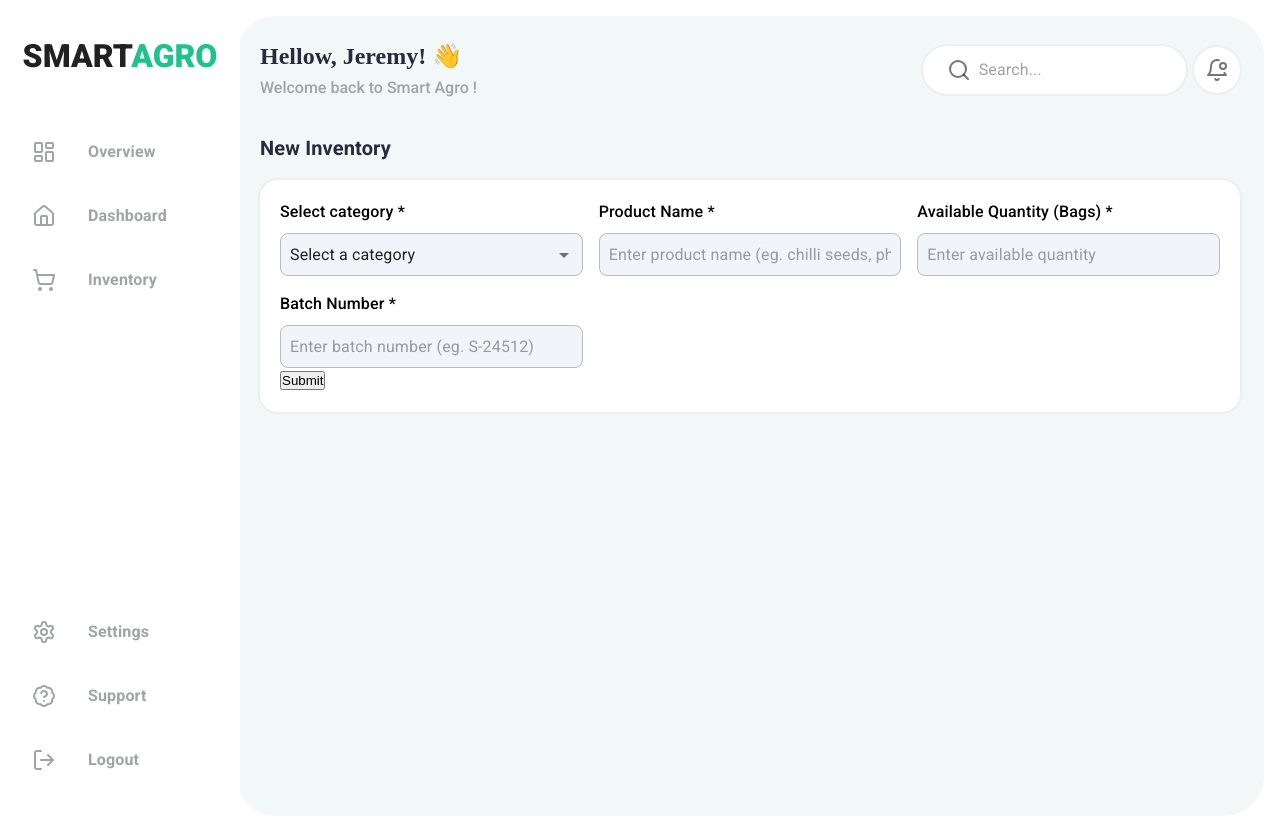
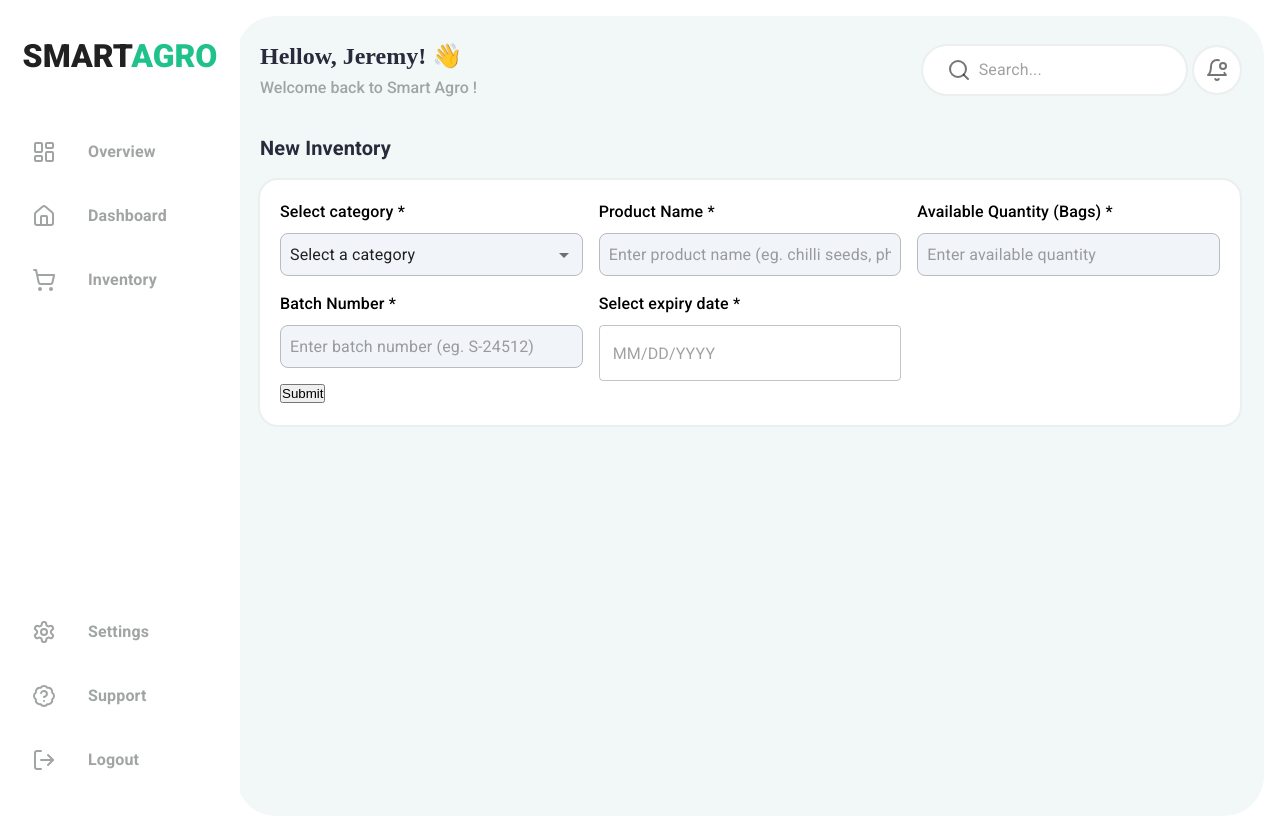
Before and after one commit to SambhajiShinde1234/saas-web-application-smart-agro, a React (Vite) app: page /inventory/new in a window 1280 px wide. Built offline with nearby package versions, Linux system fonts and the light colour scheme.

Commit message:
added reusable date picker component

```diff
--- a/package.json
+++ b/package.json
@@ -18,7 +18,9 @@
     "@emotion/styled": "^11.13.0",
     "@hookform/resolvers": "^3.9.1",
     "@mui/material": "^6.1.7",
+    "@mui/x-date-pickers": "^7.22.3",
     "axios": "^1.7.7",
+    "dayjs": "^1.11.13",
     "react": "^18.3.1",
     "react-dom": "^18.3.1",
     "react-hook-form": "^7.53.2",
--- /dev/null
+++ b/src/components/ui/DxDatePicker.jsx
@@ -0,0 +1,56 @@
+/* eslint-disable react/prop-types */
+import { Controller } from 'react-hook-form';
+import { DatePicker } from '@mui/x-date-pickers';
+import { LocalizationProvider } from '@mui/x-date-pickers/LocalizationProvider';
+import { AdapterDayjs } from '@mui/x-date-pickers/AdapterDayjs';
+import { TextField } from '@mui/material';
+import {
+  StyledFormControl,
+  StyledFormHelperText,
+  TextFieldsWrapper,
+  StyledLabel,
+} from '../styled/styled';
+
+const DxDatePicker = ({
+  name,
+  label,
+  control,
+  errorMessage,
+  required,
+  ...props
+}) => {
+  return (
+    <Controller
+      name={name}
+      control={control}
+      render={({ field }) => (
+        <TextFieldsWrapper>
+          <StyledLabel htmlFor={name}>
+            {label} {required && <span>*</span>}
+          </StyledLabel>
+          <StyledFormControl error={!!errorMessage}>
+            <LocalizationProvider dateAdapter={AdapterDayjs}>
+              <DatePicker
+                {...field}
+                {...props}
+                renderInput={(params) => (
+                  <TextField
+                    {...params}
+                    error={!!errorMessage}
+                    helperText={errorMessage}
+                    variant="outlined"
+                  />
+                )}
+              />
+            </LocalizationProvider>
+            {errorMessage && (
+              <StyledFormHelperText>{errorMessage}</StyledFormHelperText>
+            )}
+          </StyledFormControl>
+        </TextFieldsWrapper>
+      )}
+    />
+  );
+};
+
+export default DxDatePicker;
--- a/src/pages/Inventory/components/NewInventory.jsx
+++ b/src/pages/Inventory/components/NewInventory.jsx
@@ -1,12 +1,13 @@
 import { useForm } from 'react-hook-form';
-import { StyledCard, StyledCardStack } from '../../../components/styled/styled';
-import DxPrimaryTypography from '../../../components/ui/DxPrimaryTypography';
-import DxSelectField from '../../../components/ui/DxSelectField';
 import { Grid2 } from '@mui/material';
 import { yupResolver } from '@hookform/resolvers/yup';
 import * as yup from 'yup';
 import { INVENTORY_CATEGORIES } from '../../../constants/app-constant';
+import { StyledCard, StyledCardStack } from '../../../components/styled/styled';
 import DxTextField from '../../../components/ui/DxTextField';
+import DxDatePicker from '../../../components/ui/DxDatePicker';
+import DxPrimaryTypography from '../../../components/ui/DxPrimaryTypography';
+import DxSelectField from '../../../components/ui/DxSelectField';
 
 const inventoryFormValidationSchema = yup.object({
   inventoryCategory: yup.string().required('Inventory category is required'),
@@ -17,6 +18,7 @@ const inventoryFormValidationSchema = yup.object({
     .positive('Available quantity must be a positive number')
     .required('Available quantity is required'),
   batchNumber: yup.string().trim().required('Batch number is required'),
+  expiryDate: yup.string().required('Expiry date is required'),
 });
 
 const NewInventory = () => {
@@ -44,7 +46,7 @@ const NewInventory = () => {
       <StyledCard>
         <form onSubmit={handleSubmit(onSubmit)}>
           <Grid2 container spacing={2}>
-            <Grid2 size={{ md: 4 }}>
+            <Grid2 size={{ xs: 12, md: 4 }}>
               <DxSelectField
                 required
                 name="inventoryCategory"
@@ -55,7 +57,7 @@ const NewInventory = () => {
                 errorMessage={errors.inventoryCategory?.message}
               />
             </Grid2>
-            <Grid2 size={{ md: 4 }}>
+            <Grid2 size={{ xs: 12, md: 4 }}>
               <DxTextField
                 required
                 name="name"
@@ -65,7 +67,7 @@ const NewInventory = () => {
                 errorMessage={errors.name?.message}
               />
             </Grid2>
-            <Grid2 size={{ md: 4 }}>
+            <Grid2 size={{ xs: 12, md: 4 }}>
               <DxTextField
                 required
                 type="number"
@@ -76,7 +78,7 @@ const NewInventory = () => {
                 errorMessage={errors.availableQuantity?.message}
               />
             </Grid2>
-            <Grid2 size={{ md: 4 }}>
+            <Grid2 size={{ xs: 12, md: 4 }}>
               <DxTextField
                 required
                 name="batchNumber"
@@ -86,7 +88,16 @@ const NewInventory = () => {
                 errorMessage={errors.batchNumber?.message}
               />
             </Grid2>
-
+            <Grid2 size={{ xs: 12, md: 4 }}>
+              <DxDatePicker
+                required
+                name="expiryDate"
+                label="Select expiry date"
+                control={control}
+                placeholder="Select expiry date"
+                errorMessage={errors.expiryDate?.message}
+              />
+            </Grid2>
           </Grid2>
           <button type="submit">Submit</button>
         </form>
```
Also changed, not shown: 1 other file (tests, documents, lock files or other folders).
